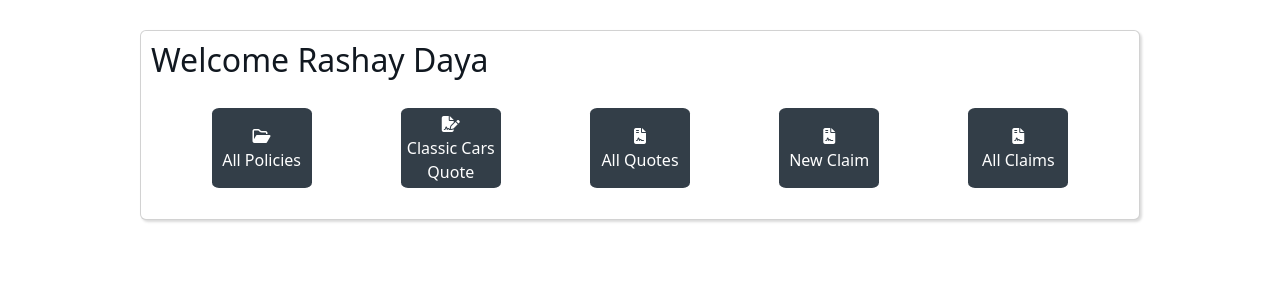
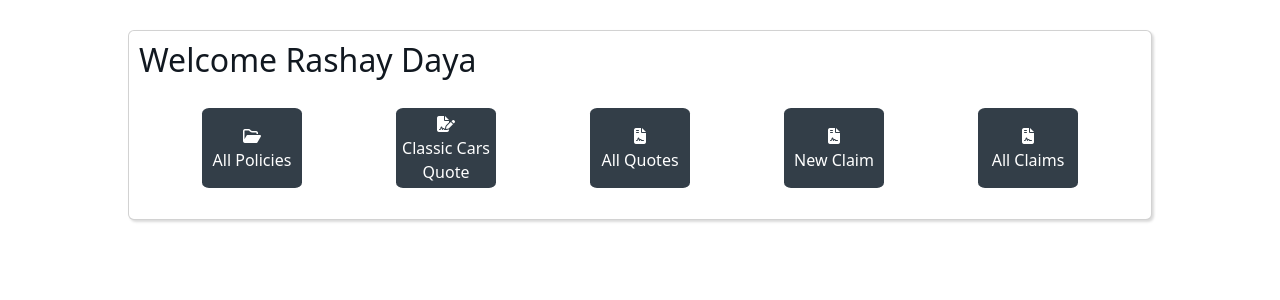
Before and after one commit to Rashay01/Insurance-app, a Flask app: page /dashboard in a window 1280 px wide. Shown: the part 56-356 px from the top of the page. Run offline with Flask 3, Linux system fonts and the light colour scheme.

Commit message:
dashboard fix

```diff
--- a/templates/dashboard.html
+++ b/templates/dashboard.html
@@ -43,17 +43,20 @@
       }
       .dashboard-card {
         margin-top: 30px;
-        max-width: 1000px;
         padding: 10px;
         display: block;
+        width: 90%;
+        min-width: 300px;
+        max-width: 1100px;
         margin-left: auto;
         margin-right: auto;
         box-shadow: rgba(0, 0, 0, 0.15) 1.95px 1.95px 2.6px;
       }
       .dashboard-buttons-group {
-        display: flex;
+        display: grid;
+        grid-template-columns: 1fr 1fr;
         justify-content: space-around;
-        flex-wrap: wrap;
+        justify-items: center;
       }
       .dashboard-button {
         width: 100px;
@@ -77,6 +80,17 @@
       }
       .dashboard-button-text {
         margin: 0px;
+      }
+
+      @media (min-width: 768px) {
+        .dashboard-card {
+          width: 80%;
+        }
+        .dashboard-buttons-group {
+          display: flex;
+          justify-content: space-around;
+          flex-wrap: wrap;
+        }
       }
     </style>
   </head>
```
